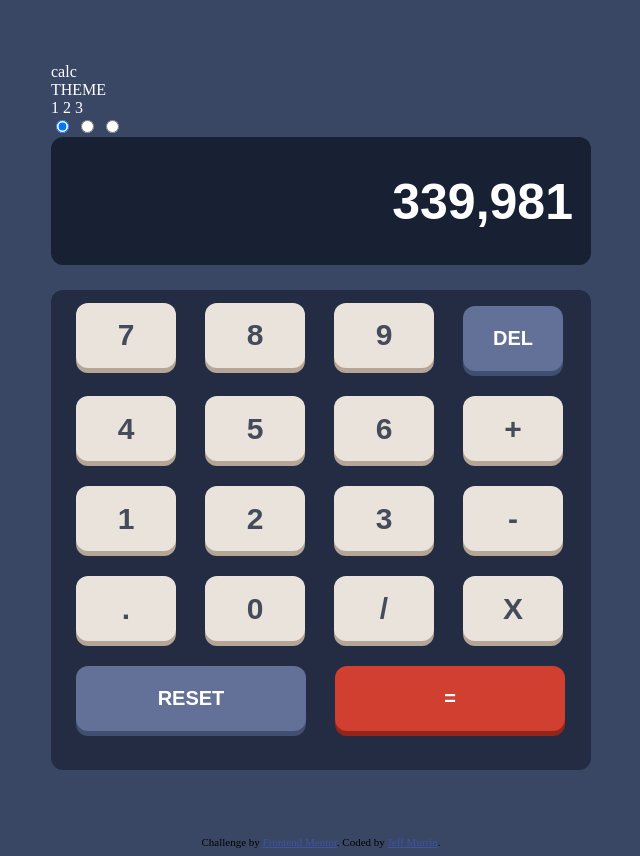
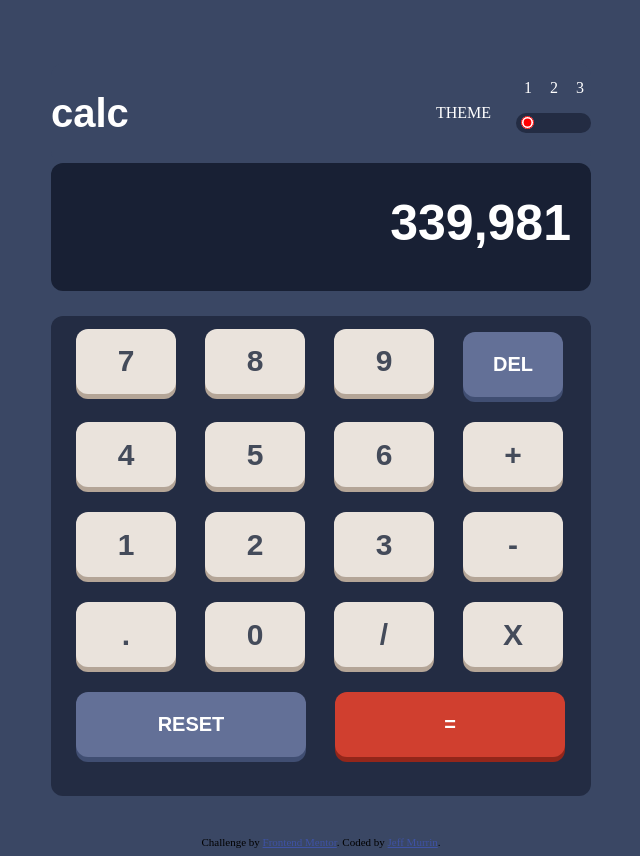
Before and after one commit to jeffmurrin/calculator-app-main, a plain HTML site: page index.html in a window 1280 px wide. Shown: the whole page, without its empty margins (319-959 px from the left). Drawn offline with Linux system fonts and the light colour scheme.

Commit message:
Fix Theme Selector

```diff
--- a/css/theme1.css
+++ b/css/theme1.css
@@ -4,24 +4,17 @@ body {
 
 }
 
-.wrapper{
+/* .wrapper{
 
-}
+} */
 
 #calculator {
   margin: 5% auto 5% auto;
-  vertical-align: middle;
   width: 540px;
   height: 710px;
 }
 
-#selector{
-  background-color: #3a4764;
-  background-color: hsl(222, 26%, 31%);
-  color: white;
-  border-radius: 12px;
-  border-style: hidden;
-}
+
 
 #display {
   width: 540px;
@@ -29,6 +22,7 @@ body {
   background-color: hsl(224, 36%, 15%);
   border-radius: 12px;
   border-style: hidden;
+  text-align: center;
 }
 
 #displayNumbers{
@@ -36,11 +30,12 @@ body {
   font-weight: bold;
   text-align: right;
   color: white;
-  margin: 32px 20px;
   width: 500px;
   height: 64px;
   background: transparent;
   border: 0;
+  margin: 5% auto 5% auto;
+
 }
 
 #keypad {
@@ -103,3 +98,74 @@ body {
 .btnRow {
   margin-left: 12.5px;
 }
+
+
+#selector{
+  width: 540px;
+  height: 100px;
+  background-color: #3a4764;
+  background-color: hsl(222, 26%, 31%);
+  color: white;
+  border-radius: 12px;
+  border-style: hidden;
+  margin: auto;
+}
+
+.headerLeft{
+  width: 340px;
+  float: left;
+  text-align: left;
+  font-family: sans-serif;
+  font-weight: bold;
+  font-size: 40px;
+  line-height: 100px;
+}
+
+.headerMiddle{
+  float: left;
+  height: auto;
+  width: 100px;
+  line-height: 100px;
+  text-align: right;
+}
+.headerRight{
+  float: right;
+  height: 100px;
+  width: 100px;
+}
+
+.toggleNumbers{
+  line-height: 50px;
+  letter-spacing: 7px;
+  text-align: right;
+  /* position: relative;
+  top: 15px;
+  right: 7px; */
+}
+
+.toggleButtons {
+  float: right;
+  background-color: hsl(223, 31%, 20%);
+  border-radius: 60px;
+  width: 75%;
+}
+
+/* @media only screen and (max-width: 1200px){
+  body{
+    background-color: green;
+  }
+} */
+
+input[type='radio'] {
+border: 0;
+opacity: 0;
+}
+
+input[type='radio']:checked{
+  accent-color: red;
+  opacity: 100;
+}
+
+input[type='radio']:hover {
+  opacity: 100;
+}
--- a/index.html
+++ b/index.html
@@ -27,22 +27,26 @@
   <div class="wrapper">
     <section id="calculator">
 
+
       <div id="selector">
-        <div class="row">
+
           <div class="headerLeft">calc</div>
+          <div class="headerMiddle">THEME</div>
           <div class="headerRight">
-            <div class="theme">THEME</div>
-            <div class="toggleBox">
-              <div class="toggleNumbers">1 2 3</div>
+            <div class="toggleNumbers"> 1 2 3</div>
+
               <div class="toggleButtons">
-                <input type="radio" name="toggle" value="theme1" checked="checked">
-                <input type="radio" name="toggle" value="theme2">
-                <input type="radio" name="toggle" value="theme3">
+                <input type="radio"  name="toggle" value="theme1" checked="checked">
+                <input type="radio"  name="toggle" value="theme2">
+                <input type="radio"  name="toggle" value="theme3">
               </div>
-            </div>
+
+
           </div>
-        </div>
+
       </div>
+
+
       <div id="display">
         <input id="displayNumbers" type="text" value="339,981" readonly>
       </div>
```
Also changed, not shown: 1 other file.
